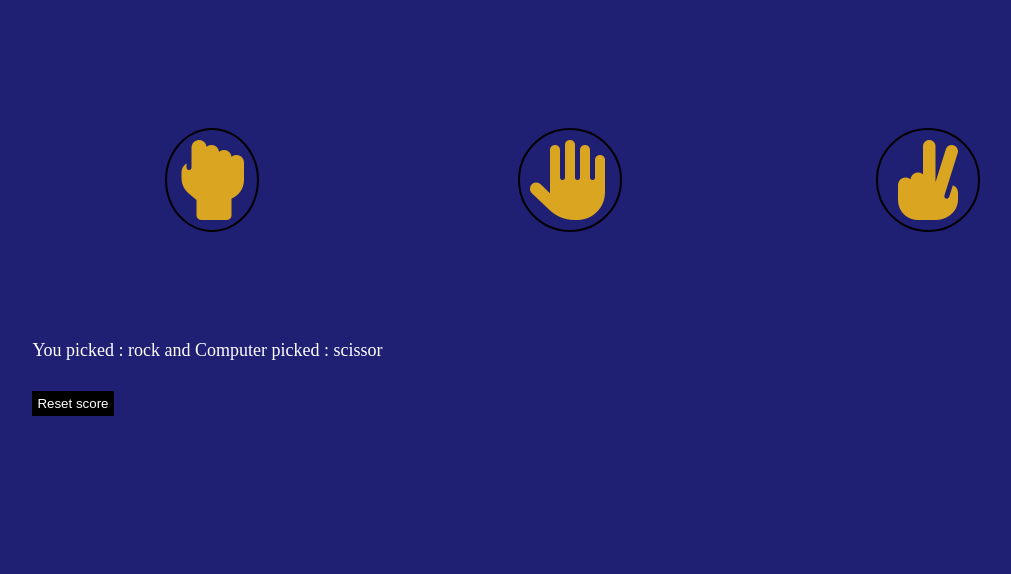
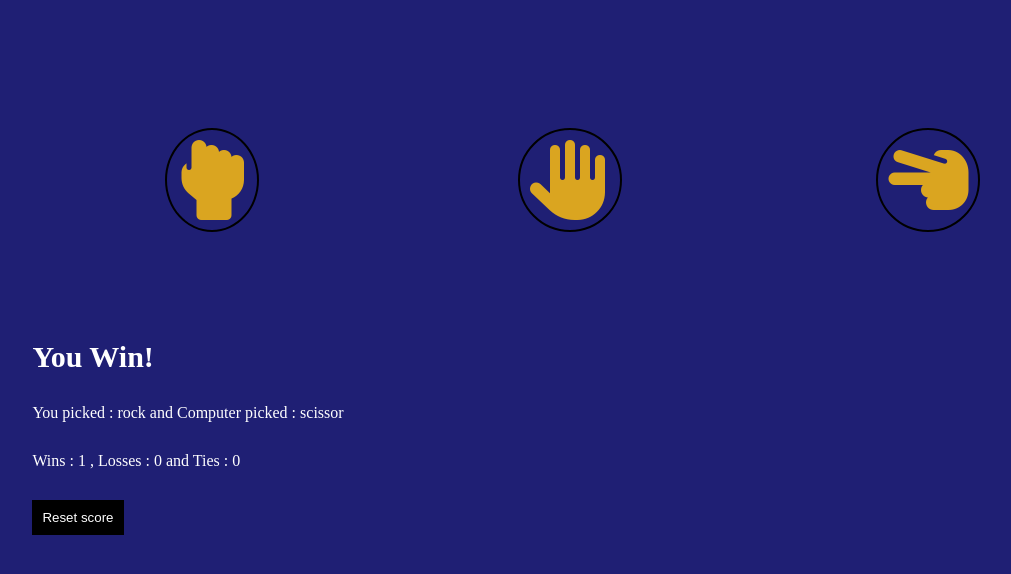
Before and after one commit to Jalal-Amourgha/Rock-Paper-Scissors, a plain HTML site: page index.html in a window 1280 px wide. Both pictures are taken after a click on the button 281 px from the left and 180 px from the top of the page. Shown: the whole page, without its empty margins (70-1081 px from the left). Drawn offline with Linux system fonts and the light colour scheme.

Commit message:
Fixed all the problems

```diff
--- a/css.css
+++ b/css.css
@@ -47,20 +47,20 @@ body {
 .main p {
     color: white;
     margin-bottom: 30px;
-    font-size: 18px;
 }
 
 .js-reset {
     border: none;
     background-color: black;
     color: white;
-    padding: 5px;
+    padding: 10px;
+    cursor: pointer;
 }
 
 
 .js-result {
     font-weight: bold;
-    font-size: 20px;
+    font-size: 30px;
 }
 
 
--- a/index.html
+++ b/index.html
@@ -33,7 +33,7 @@
                         <button onclick="
                                 playerGame('scissor');
 
-                                "><i class="fa-solid fa-hand-scissors fa-rotate-90"></i>
+                                "><i class="fa-solid fa-hand-scissors"></i>
                         </button>
                     </div>
                 </div>
@@ -52,92 +52,8 @@
     </div>
 
 
-
-    <script>
-        const score = JSON.parse(localStorage.getItem('score'))
-
-        function resetScore() {
-            document.querySelector('.js-score').innerHTML = `  Wins : ${score.wins} , Losses : ${score.losses} and Ties : ${score.ties} `;
-        }
-
-        function random() {
-            let computerMove;
-            let computerPick = Math.random();
-
-            if (computerPick > 0 && computerPick < 1 / 3) {
-                computerMove = 'rock';
-
-            } else if (computerPick > 1 / 3 && computerPick < 2 / 3) {
-                computerMove = 'paper';
-
-            } else if (computerPick > 2 / 3) {
-                computerMove = 'scissor';
-            }
-
-            return computerMove;
-        }
-
-        function playerGame(playerMove) {
-            const computerMove = random();
-            let result;
-            console.log(computerMove)
-
-
-            if (playerMove === 'rock') {
-                if (computerMove === 'rock') {
-                    result = 'Tie!';
-                } else if (computerMove === 'paper') {
-                    result = 'You Lost!';
-                } else if (computerMove === 'scissor') {
-                    result = 'You Win!';
-                }
-            } else if (playerMove === 'paper') {
-                if (computerMove === 'paper') {
-                    result = 'Tie!';
-                } else if (computerMove === 'scissor') {
-                    result = 'You Lost!';
-                } else if (computerMove === 'rock') {
-                    result = 'You Win!';
-                }
-            } else if (playerMove === 'scissor') {
-                if (computerMove === 'scissor') {
-                    result = 'Tie!';
-                } else if (computerMove === 'rock') {
-                    result = 'You Lost!';
-                } else if (computerMove === 'paper') {
-                    result = 'You Win!';
-                }
-            }
-            document.querySelector('.js-picks').innerHTML = `  You picked : ${playerMove}       and     Computer picked : ${computerMove} `;
-
-
-            console.log(result);
-
-
-            if (result === 'Tie!') {
-                score.ties += 1;
-            } else if (result === 'You Lost!') {
-                score.losses += 1;
-            } else if (result === 'You Win!') {
-                score.wins += 1;
-            }
-
-
-            localStorage.setItem('score', JSON.stringify(score));
-            console.log(localStorage.getItem('score'));
-
-            document.querySelector('.js-score').innerHTML = `  Wins : ${score.wins} , Losses : ${score.losses} and Ties : ${score.ties}`;
-
-            document.querySelector('.js-result').innerHTML = ` ${result} `;
-
-        }
-
-
-
-
-    </script>
+    <script src="js.js"></script>
     <script src="https://kit.fontawesome.com/97220a04d8.js" crossorigin="anonymous"></script>
 </body>
 
-
 </html>
--- /dev/null
+++ b/js.js
@@ -0,0 +1,76 @@
+// const score = JSON.parse(localStorage.getItem(score))
+
+const score = {
+    wins: 0,
+    losses: 0,
+    ties: 0
+}
+
+function resetScore() {
+    document.querySelector('.js-score').innerHTML = `  Wins : ${score.wins} , Losses : ${score.losses} and Ties : ${score.ties} `;
+}
+
+function random() {
+    let computerMove;
+    let computerPick = Math.random();
+
+    if (computerPick > 0 && computerPick < 1 / 3) {
+        computerMove = 'rock';
+
+    } else if (computerPick > 1 / 3 && computerPick < 2 / 3) {
+        computerMove = 'paper';
+
+    } else if (computerPick > 2 / 3) {
+        computerMove = 'scissor';
+    }
+
+    return computerMove;
+
+}
+
+function playerGame(playerMove) {
+    const computerMove = random();
+    let result;
+
+    if (playerMove === 'rock') {
+        if (computerMove === 'rock') {
+            result = 'Tie!';
+        } else if (computerMove === 'paper') {
+            result = 'You Lost!';
+        } else if (computerMove === 'scissor') {
+            result = 'You Win!';
+        }
+    } else if (playerMove === 'paper') {
+        if (computerMove === 'paper') {
+            result = 'Tie!';
+        } else if (computerMove === 'scissor') {
+            result = 'You Lost!';
+        } else if (computerMove === 'rock') {
+            result = 'You Win!';
+        }
+    } else if (playerMove === 'scissor') {
+        if (computerMove === 'scissor') {
+            result = 'Tie!';
+        } else if (computerMove === 'rock') {
+            result = 'You Lost!';
+        } else if (computerMove === 'paper') {
+            result = 'You Win!';
+        }
+    }
+    document.querySelector('.js-picks').innerHTML = `  You picked : ${playerMove}       and     Computer picked : ${computerMove} `;
+
+    if (result === 'Tie!') {
+        score.ties += 1;
+    } else if (result === 'You Lost!') {
+        score.losses += 1;
+    } else if (result === 'You Win!') {
+        score.wins += 1;
+    }
+
+
+
+    document.querySelector('.js-result').innerHTML = ` ${result} `;
+    document.querySelector('.js-score').innerHTML = `  Wins : ${score.wins} , Losses : ${score.losses} and Ties : ${score.ties}`;
+
+    localStorage.setItem('score', JSON.stringify(score));
+}
```
